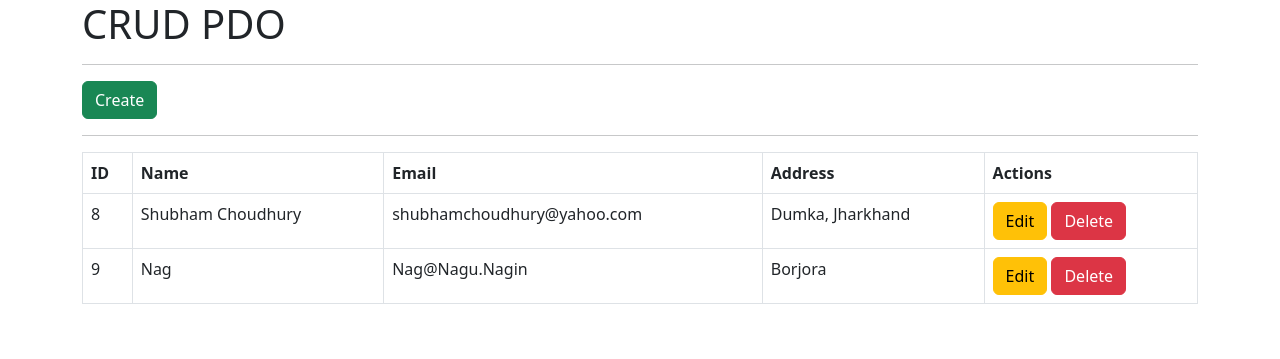
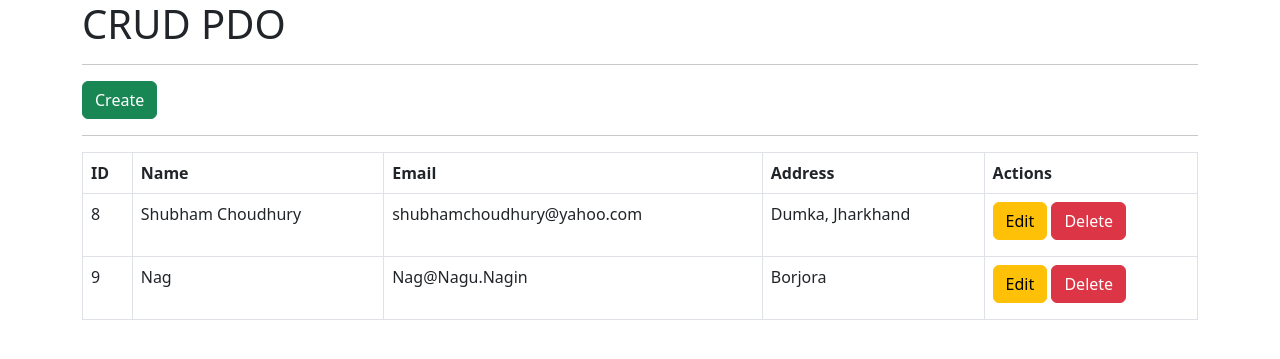
Before and after one commit to Shubham-Choudhury/CRUD-PDO-php, a PHP site: page / in a window 1280 px wide. Shown: the top 359 px of the page. Run offline with PHP 8.4, Linux system fonts and the light colour scheme; data comes from the database, SQL or seed files in the repository.

Commit message:
Update index.php

```diff
--- a/index.php
+++ b/index.php
@@ -48,8 +48,8 @@
                             <td><?php echo $user->email; ?></td>
                             <td><?php echo $user->address; ?></td>
                             <td>
-                                <a href="edit.php?id=<?php echo htmlspecialchars($user->id); ?>" class="btn btn-warning">Edit</a>
-                                <a href="delete.php?id=<?php echo $user->id; ?>" class="btn btn-danger">Delete</a>
+                                <a href="edit.php?id=<?php echo htmlspecialchars($user->id); ?>" class="btn btn-warning mb-2">Edit</a>
+                                <a href="delete.php?id=<?php echo $user->id; ?>" class="btn btn-danger mb-2">Delete</a>
                             </td>
                         </tr>
                         <?php endforeach; ?>
```
